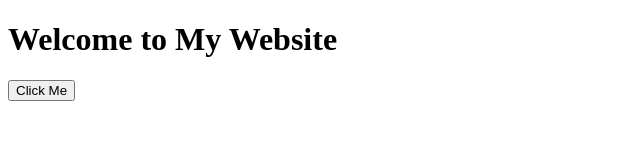
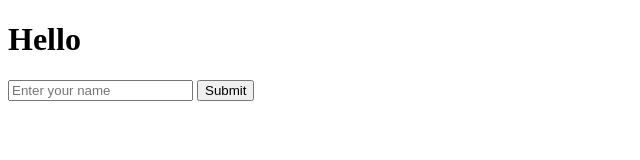
Before and after one commit to lordhug/my-website, a plain HTML site: page index.html in a window 1280 px wide. Shown: the whole page, without its empty margins (0-640 px from the left). Drawn offline with Linux system fonts and the light colour scheme.

Commit message:
Update index.html

```diff
--- a/index.html
+++ b/index.html
@@ -1,13 +1,14 @@
 <!DOCTYPE html>
 <html>
 <head>
-  <title>My JavaScript Website</title>
+  <title>Hello Page</title>
 </head>
 <body>
-  <h1>Welcome to My Website</h1>
-  <button onclick="sayHello()">Click Me</button>
+  <h1 id="greeting">Hello</h1>
 
-  <!-- Link to external JavaScript file -->
+  <input type="text" id="usernameInput" placeholder="Enter your name">
+  <button onclick="sayHello()">Submit</button>
+
   <script src="script.js"></script>
 </body>
 </html>
```
